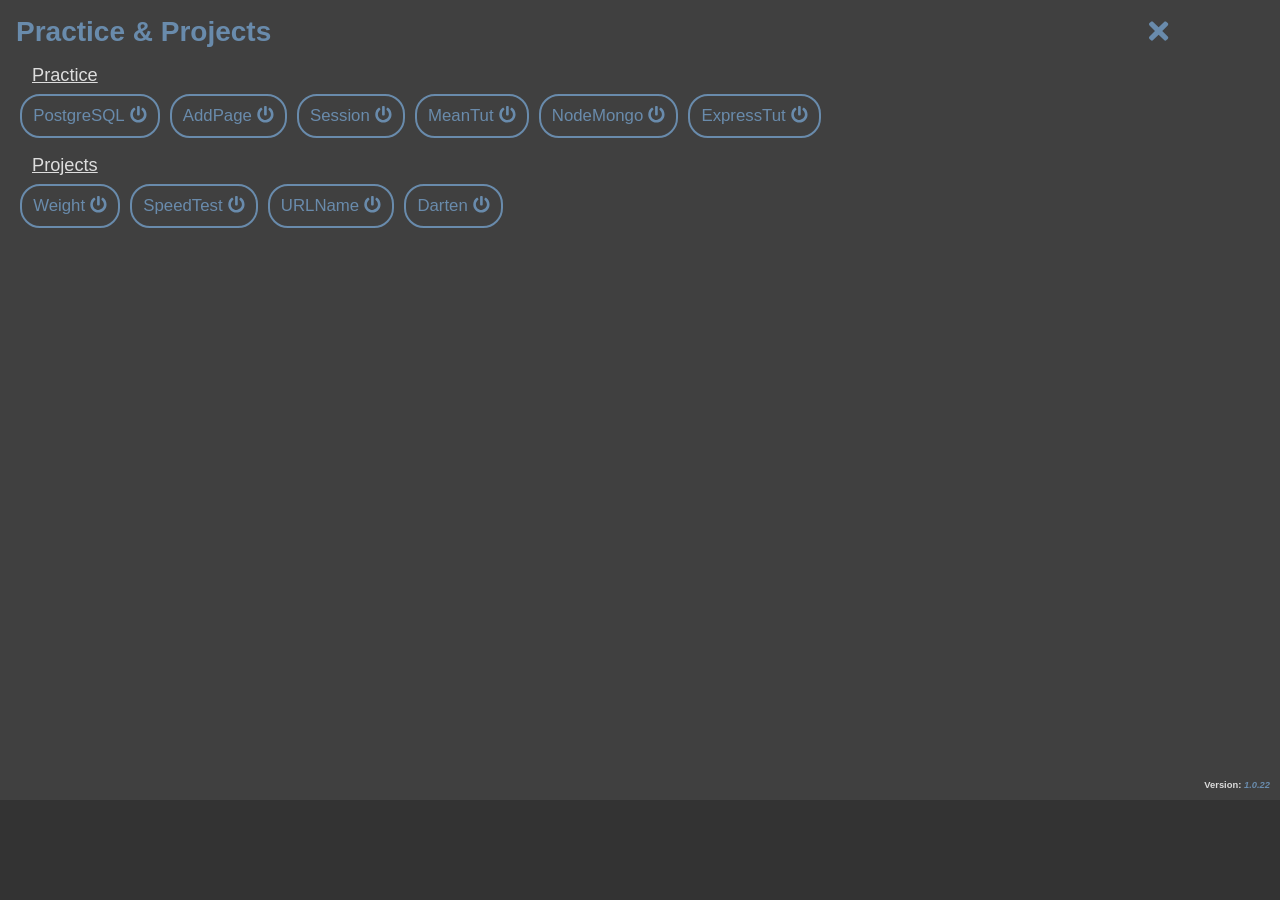
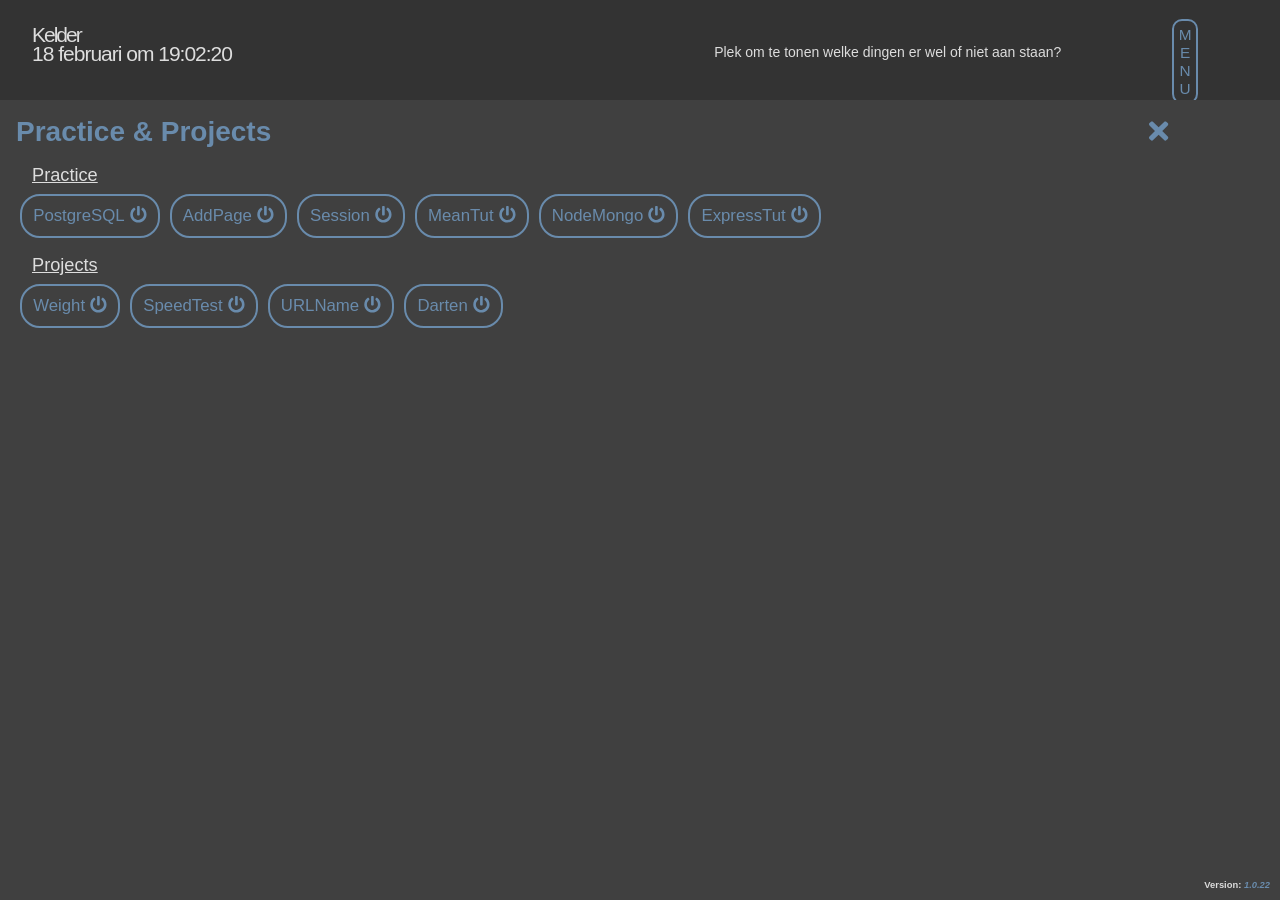
Before and after one commit to ASdeWekker/kelder, a React (Create React App) app in the folder client/: page / in a window 1280 px wide. Both pictures are taken after a click on the button "M E N U". Before the commit the page ends 800 px from the top, so only its background shows below. Built offline with nearby package versions, Linux system fonts and the light colour scheme.

Commit message:
moved the menu down in the DOM

```diff
--- a/client/src/components/Header.js
+++ b/client/src/components/Header.js
@@ -31,9 +31,6 @@ class Header extends Component {
 	render() {
 		return (
 			<header className="header">
-				<div ref={this.rightMenu} className="right-menu">
-					<Menu rightMenuRef={this.rightMenu} />
-				</div>
 				<div className="header--container">
 					<div className="header--container--left">
 						<div className="header--container--left--wrapper">
@@ -50,6 +47,9 @@ class Header extends Component {
 						<button className="header--container--right--right-menu-button" onClick={this.handleClick}>M E N U</button>
 					</div>
 				</div>
+				<div className="right-menu" ref={this.rightMenu}>
+					<Menu rightMenuRef={this.rightMenu} />
+				</div>
 			</header>
 		)
 	}
```
